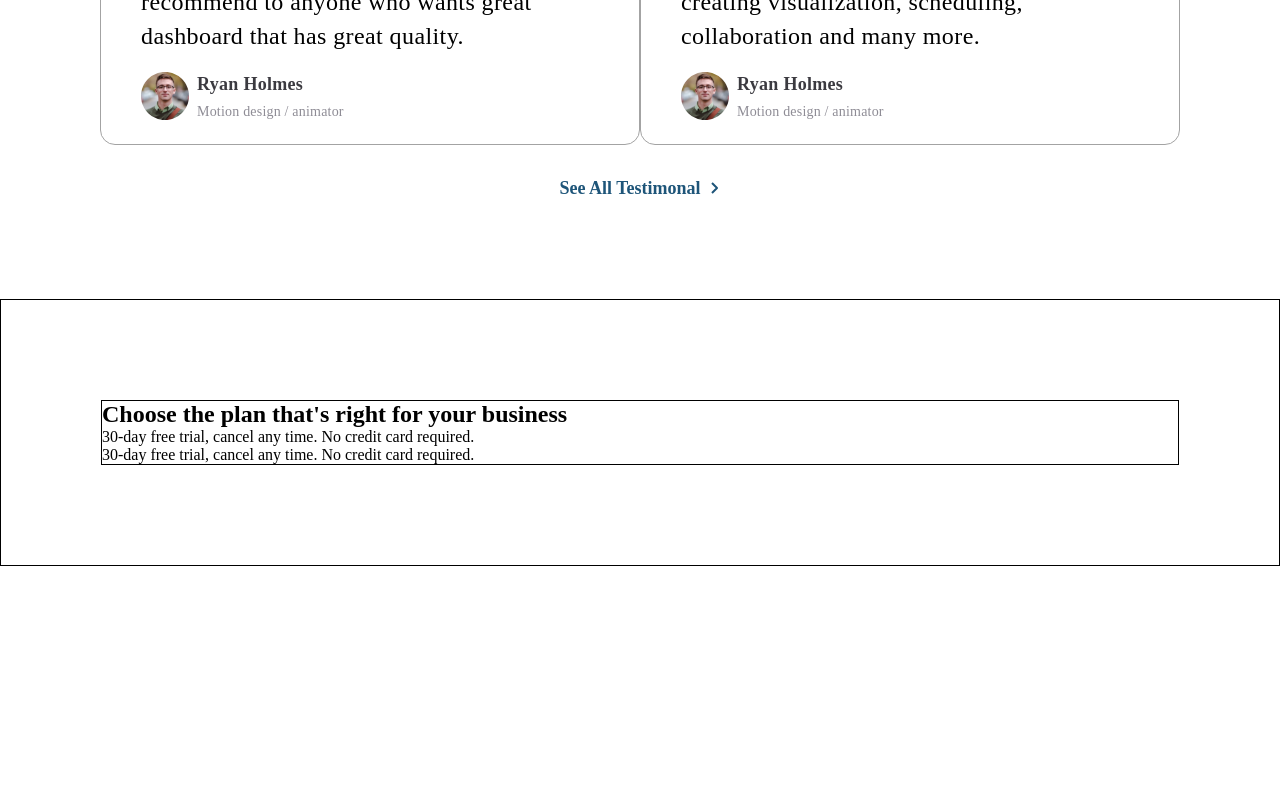
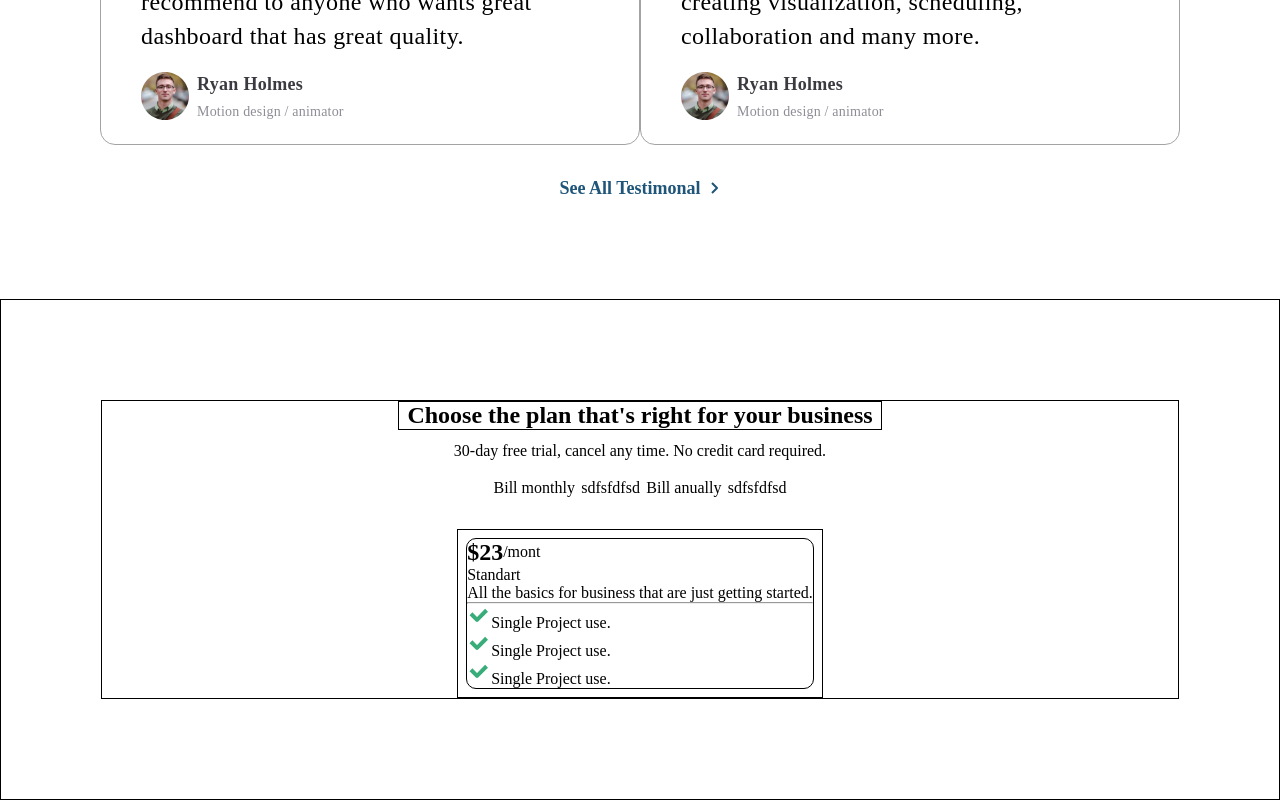
Before and after one commit to basarballioz/privia-security-intern-case-reactjs, a React (Create React App) app: page / in a window 1280 px wide. Shown: the part 4547-5347 px from the top of the page. Before the commit the page ends 5113 px from the top, so only its background shows below. Built offline with nearby package versions, Linux system fonts and the light colour scheme; a web font is replaced by a local one.

Commit message:
seo optimizasyonu ve prices kismi

```diff
--- a/src/pages/Home.js
+++ b/src/pages/Home.js
@@ -111,7 +111,7 @@ function Home() {
                 <section id='analytics'>
                     <div className='container'>
                         <div className='analytics-image'>
-                            <img src="/assets/svg/altdashboard.svg" alt="" />
+                            <img src="/assets/svg/altdashboard.svg" alt="Alt Dashboard" />
                         </div>
                         <div className='analytics-detail'>
                             <div className='section-title'>
@@ -125,7 +125,7 @@ function Home() {
                             <div className='props'>
                                 <div className='prop'>
                                     <div className='prop-icon'>
-                                        <img src="/assets/svg/file.svg" alt="" />
+                                        <img src="/assets/svg/file.svg" alt="File Icon" />
                                     </div>
                                     <div className='prop-details'>
                                         <h4>Powerful dashboard</h4>
@@ -134,7 +134,7 @@ function Home() {
                                 </div>
                                 <div className='prop'>
                                     <div className='prop-icon'>
-                                        <img src="/assets/svg/sync.svg" alt="" />
+                                        <img src="/assets/svg/sync.svg" alt="Sync Icon" />
                                     </div>
                                     <div className='prop-details'>
                                         <h4>Always in Sync</h4>
@@ -214,31 +214,31 @@ function Home() {
 
                         <div className="sponsors">
                             <div className="sponsor">
-                                <img src="/assets/svg/slack.svg" alt="ffsd" />
+                                <img src="/assets/svg/slack.svg" alt="Slack Icon" />
                             </div>
                             <div className="sponsor">
-                                <img src="/assets/svg/hubspot.svg" alt="ffsd" />
+                                <img src="/assets/svg/hubspot.svg" alt="Hubspot Icon" />
                             </div>
                             <div className="sponsor">
-                                <img src="/assets/svg/square.svg" alt="ffsd" />
+                                <img src="/assets/svg/square.svg" alt="Square Icon" />
                             </div>
                             <div className="sponsor">
-                                <img src="/assets/svg/servicetitan.svg" alt="ffsd" />
+                                <img src="/assets/svg/servicetitan.svg" alt="Servicetitan Icon" />
                             </div>
                             <div className="sponsor">
-                                <img src="/assets/svg/cogniant.svg" alt="ffsd" />
+                                <img src="/assets/svg/cogniant.svg" alt="Cogniant Icon" />
                             </div>
                             <div className="sponsor">
-                                <img src="/assets/svg/grubhub.svg" alt="ffsd" />
+                                <img src="/assets/svg/grubhub.svg" alt="Grubhub Icon" />
                             </div>
                         </div>
                         <div className='testimonals'>
 
                             <div className="testimonal">
-                                <img className="brand-img" src="/assets/svg/shopify.svg" alt="ffsd" />
+                                <img className="brand-img" src="/assets/svg/shopify.svg" alt="Shopify Icon" />
                                 <span className='testimonal-text'>I received great customer service from the specialists who helped me. I would recommend to anyone who wants great dashboard that has great quality.</span>
                                 <div className="testimonal-profile">
-                                    <img src="/assets/svg/people2.svg" alt="ffsd" />
+                                    <img src="/assets/svg/people2.svg" alt="Ryan Holmes Image" />
 
                                     <div className="testimonal-profile-info">
                                         <div className='testimonal-name'>Ryan Holmes</div>
@@ -248,11 +248,11 @@ function Home() {
 
                             </div>
                             <div className="testimonal">
-                                <img className="brand-img" src="/assets/svg/airbnb.svg" alt="ffsd" />
+                                <img className="brand-img" src="/assets/svg/airbnb.svg" alt="Airbnb Icon" />
                                 <span className='testimonal-text'>My experience with this platform so far has been great. Everything is easy, from creating visualization, scheduling, collaboration and many more.</span>
 
                                 <div className="testimonal-profile">
-                                    <img src="/assets/svg/people2.svg" alt="ffsd" />
+                                    <img src="/assets/svg/people2.svg" alt="Ryan Holmes Icon" />
 
                                     <div className="testimonal-profile-info">
                                         <div className='testimonal-name'>Ryan Holmes</div>
@@ -263,7 +263,7 @@ function Home() {
                         </div>
                         <div className='all-testimonals'>
                             <div>See All Testimonal</div>
-                            <img src="/assets/svg/next.svg" alt="ffsd" />
+                            <img src="/assets/svg/next.svg" alt="Next Icon" />
                         </div>
                     </div>
                 </section>
@@ -273,8 +273,53 @@ function Home() {
                         <div className="plans-title-area">
                             <h2>Choose the plan that's right for your business</h2>
                         </div>
+
                         <div className="plans-desc-area">30-day free trial, cancel any time. No credit card required.</div>
-                        <div className="plans-monthly-area">30-day free trial, cancel any time. No credit card required.</div>
+                        <div className="plans-bill-area">
+                            <div className="plans-bill-monthly">
+                                <span>Bill monthly</span>
+                                <span>sdfsfdfsd</span>
+                            </div>
+                            <div className="plans-bill-anually">
+                                <span>Bill anually</span>
+                                <span>sdfsfdfsd</span>
+                            </div>
+                        </div>
+
+                        <div className="plans-options-area">
+                            <div className="plans-option">
+                                <div className="plans-option-title">
+                                    <h2>$23</h2>
+                                    <div>/mont</div>
+                                </div>
+                                <div className="plans-option-type"> Standart </div>
+                                <div className="plans-option-desc">
+                                    All the basics for business that are just getting started.
+                                </div>
+                                <hr></hr>
+                                <ul>
+                                    <li>
+                                        <img src="/assets/svg/check.svg" alt="Check Icon" />
+                                        <span>
+                                            Single Project use.
+                                        </span>
+                                    </li>
+                                    <li>
+                                        <img src="/assets/svg/check.svg" alt="Check Icon" />
+                                        <span>
+                                            Single Project use.
+                                        </span>
+                                    </li>
+                                    <li>
+                                        <img src="/assets/svg/check.svg" alt="Check Icon" />
+                                        <span>
+                                            Single Project use.
+                                        </span>
+                                    </li>
+                                </ul>
+                                <div className="plans-option-start-button"></div>
+                            </div>
+                        </div>
                     </div>
                 </section>
             </main>
--- a/src/styles/home.scss
+++ b/src/styles/home.scss
@@ -760,5 +760,50 @@
   border: 1px solid black;
   .container {
     border: 1px solid black;
+    display: flex;
+    flex-direction: column;
+    align-items: center;
+    justify-content: center;
+
+    .plans-title-area {
+      border: 1px solid black;
+      width: 45%;
+      h2 {
+        text-align: center;
+      }
+    }
+
+    .plans-desc-area {
+      margin-top: .7rem;
+    }
+
+    .plans-bill-area {
+      margin-top: 1.2rem;
+      display: flex;
+      justify-content: center;
+      align-items: center;
+
+      span {
+        margin: 0 .2rem;
+      }
+    }
+
+    .plans-options-area {
+      border: 1px solid black;
+      margin-top: 2rem;
+
+      .plans-option {
+        border: 1px solid black;
+        margin: .5rem;
+        border-radius: 10px;
+
+        .plans-option-title {
+          display: flex;
+          align-items: center;
+        }
+
+      }
+    }
+
   }
 }
```
